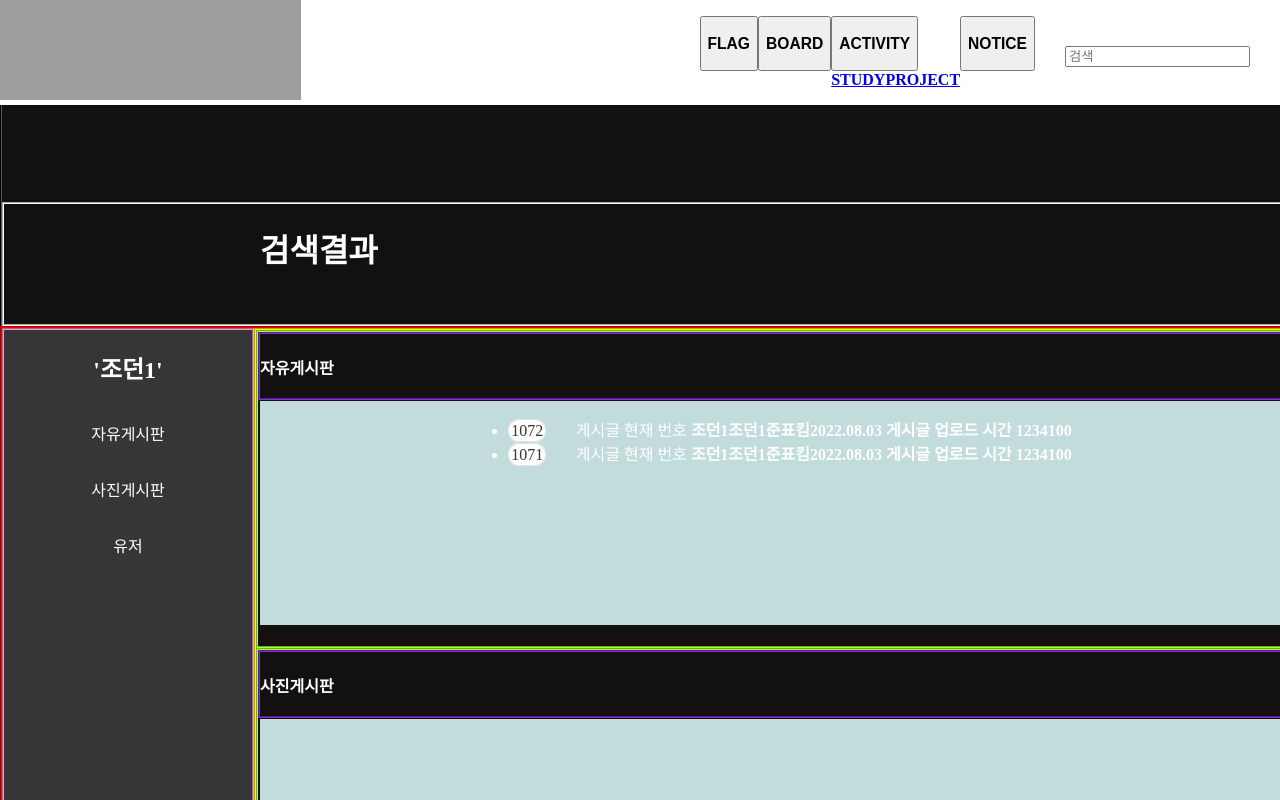
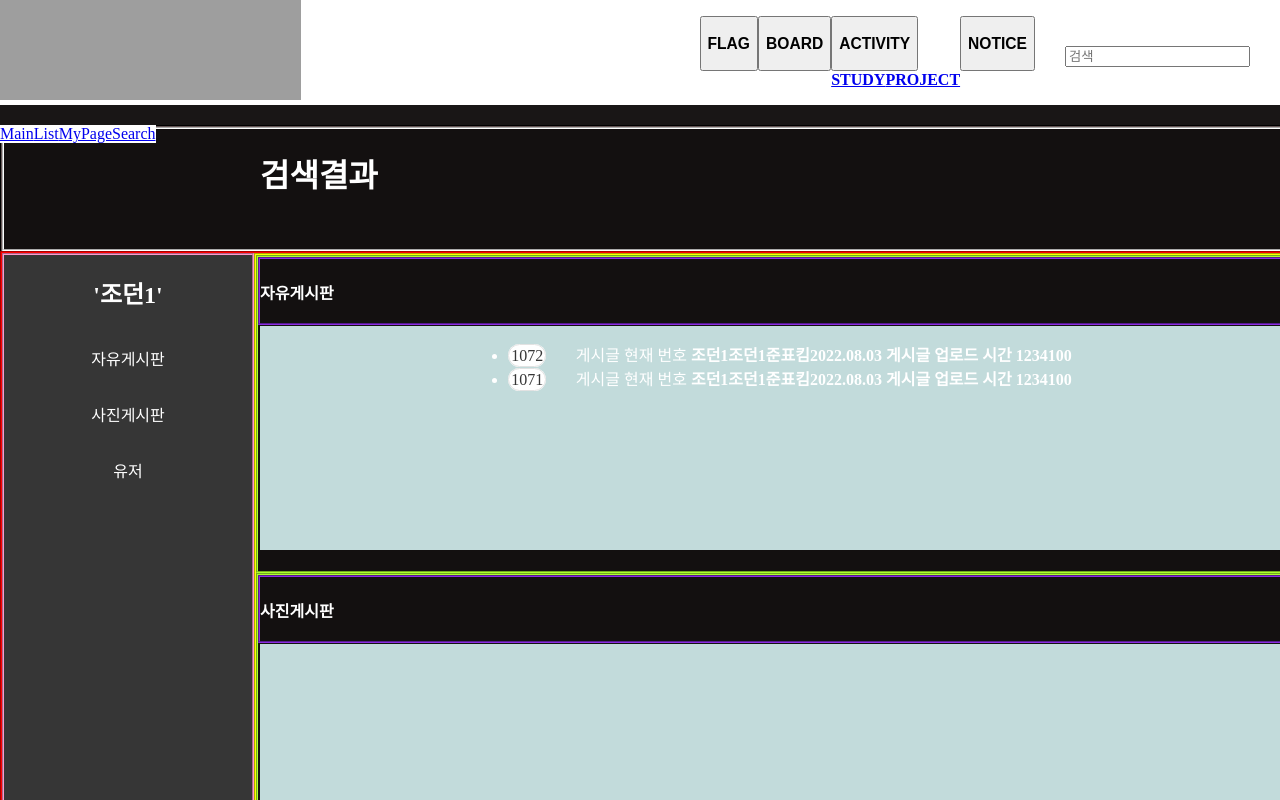
Before and after one commit to USW-Flag-Board/FrontEnd, a Vue app: page /searchPage in a window 1280 px wide. Shown: the top 800 px of the page. Built offline with nearby package versions, Linux system fonts and the light colour scheme; grey boxes are pictures that could not be loaded.

Commit message:
Update file_10.17
1. 4 Page Router
2. Header Page Add
3. Menu click, Routing System Add

```diff
--- a/src/views/SearchPage.vue
+++ b/src/views/SearchPage.vue
@@ -79,9 +79,11 @@ import "../css/search_table.css";
                   <div class="selected_c_head">
                     <h6>에어조던11 브레드 미드 2019</h6>
                     <div class="selected_content">
-                      <span>조던1을 왜 검색어로 만들어서 잘 모르는데 내용을
+                      <span
+                        >조던1을 왜 검색어로 만들어서 잘 모르는데 내용을
                         적어야하니 아주 막막하다. 에어조던11 브레드 미드 2019
-                        일단 아무말 열심히 따라 써본다.</span>
+                        일단 아무말 열심히 따라 써본다.</span
+                      >
                     </div>
                   </div>
                 </div>
@@ -116,8 +118,6 @@ body {
   margin-top: 125px;
   width: 100%;
   height: 100%;
-  margin: 0;
-  padding: 0;
   align-items: center;
 }
 
@@ -149,7 +149,6 @@ a {
   border: 2px groove white;
   width: 100%;
   height: 15vh;
-  margin-top: 25vh;
   padding-left: 20vw;
   color: white;
 }
@@ -227,5 +226,4 @@ a {
   height: 21vh;
   border: 2px groove yellow;
 }
-
 </style>
```
